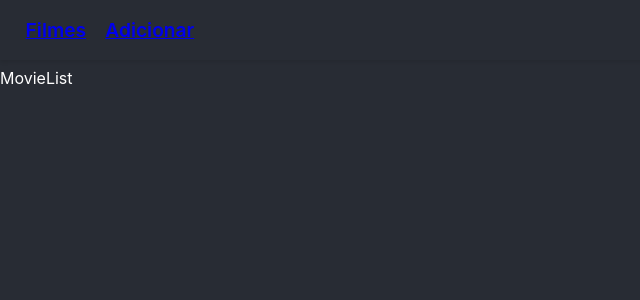
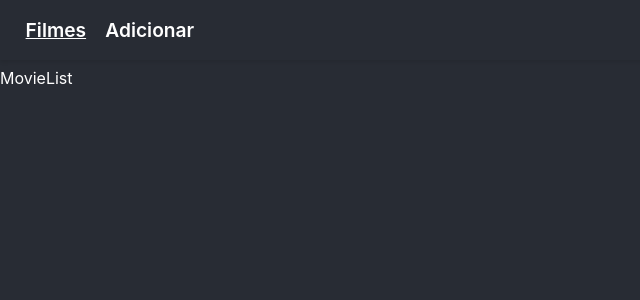
Before and after one commit to gabrielgambarra/creathus-challenge, a React (Create React App) app: page /movies in a window 1280 px wide. Shown: the top 300 px of the page, without its empty margins (0-640 px from the left). Built offline with nearby package versions, Linux system fonts and the light colour scheme.

Commit message:
Configure active route

```diff
--- a/src/components/Header/Header.tsx
+++ b/src/components/Header/Header.tsx
@@ -1,15 +1,14 @@
-import { Link } from "react-router-dom";
-import { HeaderContainer } from "./HeaderStyle";
+import { HeaderContainer, StyledNavLink } from "./HeaderStyle";
 
 const Header = () => {
   return (
     <HeaderContainer>
       <ul>
         <li>
-          <Link to={`movies`}>Filmes</Link>
+          <StyledNavLink to={`movies`}>Filmes</StyledNavLink>
         </li>
         <li>
-          <Link to={`create`}>Adicionar</Link>
+          <StyledNavLink to={`create`}>Adicionar</StyledNavLink>
         </li>
       </ul>
     </HeaderContainer>
--- a/src/components/Header/HeaderStyle.ts
+++ b/src/components/Header/HeaderStyle.ts
@@ -1,3 +1,4 @@
+import { NavLink } from "react-router-dom";
 import styled from "styled-components";
 
 export const HeaderContainer = styled.nav`
@@ -25,3 +26,19 @@ export const HeaderContainer = styled.nav`
     }
   }
 `;
+
+export const StyledNavLink = styled(NavLink)`
+  color: #fff;
+  text-decoration: none;
+
+  &:hover,
+  &:focus,
+  &:active {
+    text-decoration: underline;
+    color: #fff;
+  }
+
+  &[class*="active"] {
+    text-decoration: underline;
+  }
+`;
--- a/src/router.tsx
+++ b/src/router.tsx
@@ -8,6 +8,7 @@ export const AppRoutes = () => {
       <Route element={<App />}>
         <Route path="/" element={<Navigate to="/movies" replace />} index />
         <Route path="/movies" element={<MovieList />} />
+        <Route path="/create" element={<div />} />
       </Route>
     </Routes>
   );
```
